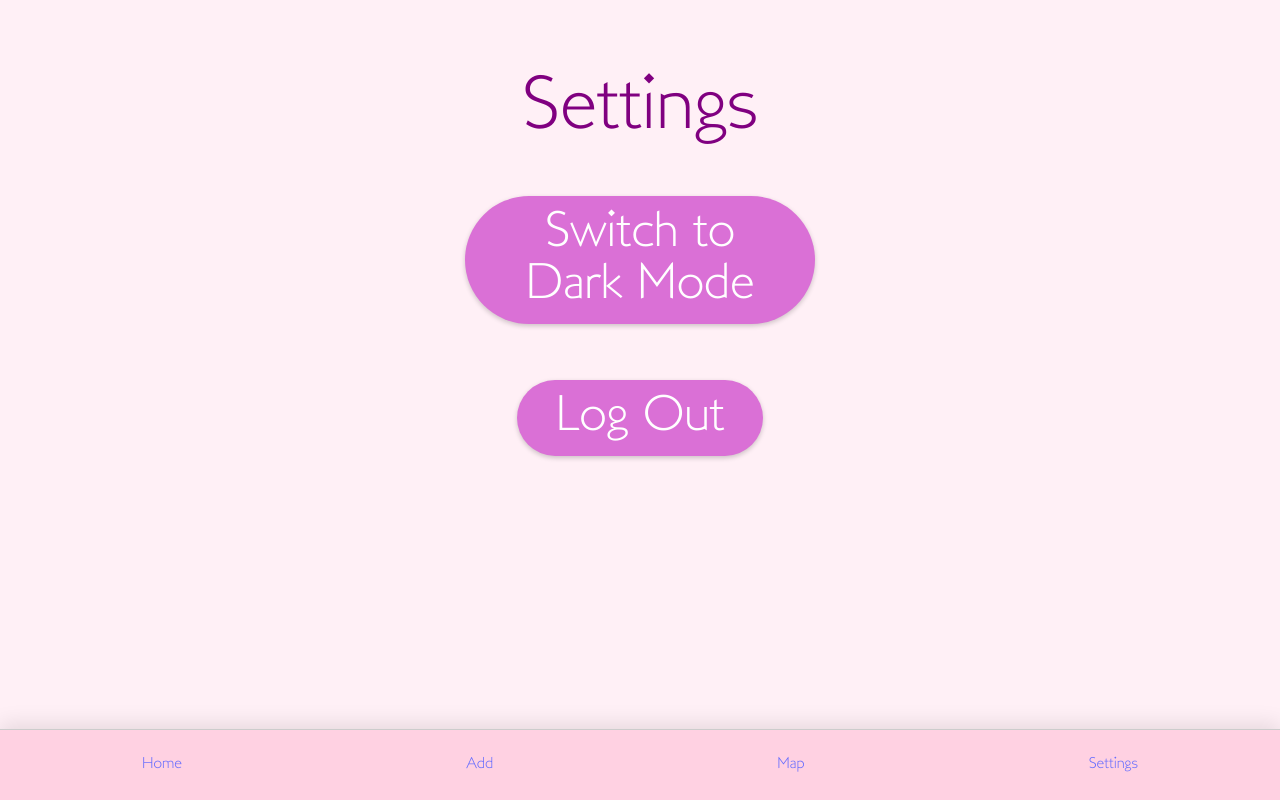
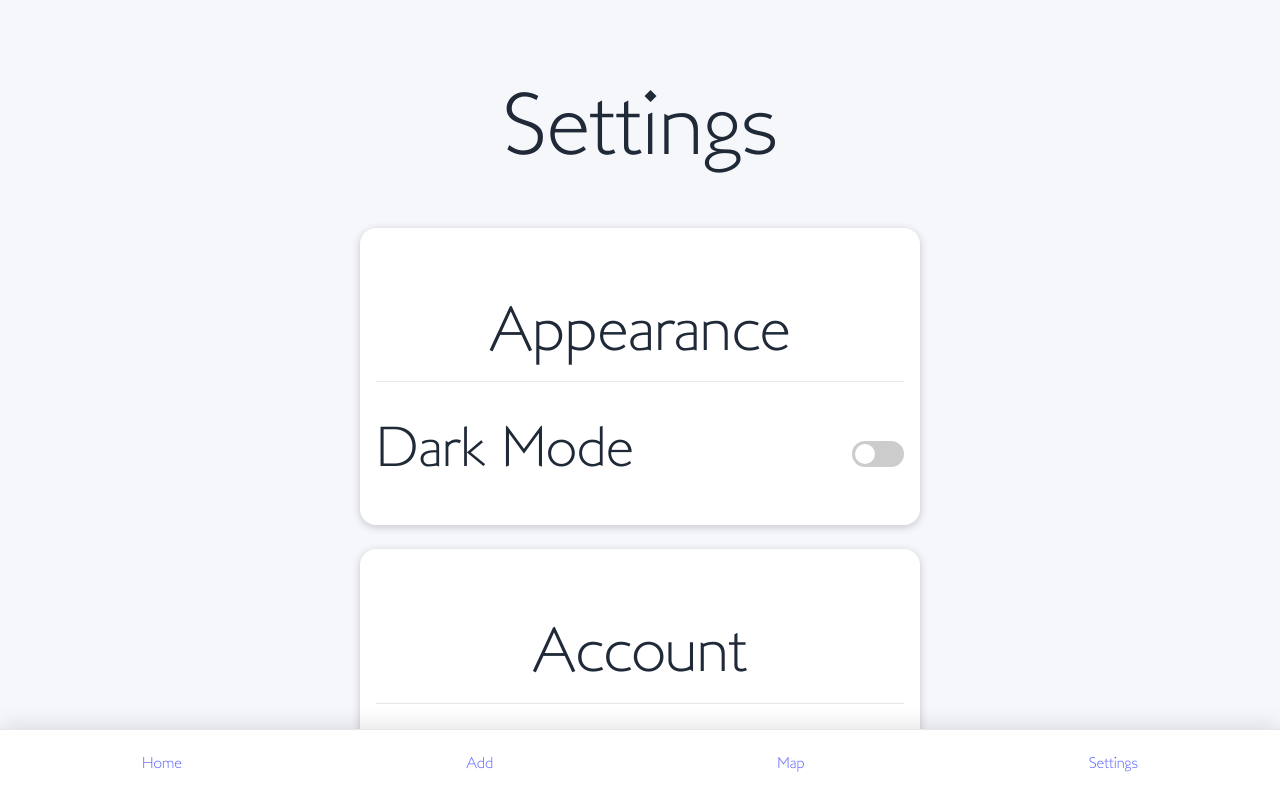
Before and after one commit to DylanBT928/CareBox, a React (Vite) app in the folder carebox-pwa/: page /settings in a window 1280 px wide. Built offline with nearby package versions, Linux system fonts and the light colour scheme; no server answers.

Commit message:
implement dark mode toggle functionality and enhance settings UI

```diff
--- a/carebox-pwa/src/App.tsx
+++ b/carebox-pwa/src/App.tsx
@@ -8,11 +8,29 @@ import Home from "./pages/Home";
 import AddItem from "./pages/AddItem";
 import Map from "./pages/Map";
 import Settings from "./pages/Settings";
-import { useEffect, useState } from "react";
+import { useState, useEffect } from "react";
+import "./App.css";
 
 function AppRoutes() {
   const location = useLocation();
   const showNavbar = !["/", "/signup", "/login"].includes(location.pathname);
+
+  // Add state for dark mode
+  const [darkMode, setDarkMode] = useState(() => {
+    const savedTheme = localStorage.getItem("theme");
+    return savedTheme === "dark";
+  });
+
+  // Update the theme when darkMode changes
+  useEffect(() => {
+    if (darkMode) {
+      document.documentElement.setAttribute("data-theme", "dark");
+      localStorage.setItem("theme", "dark");
+    } else {
+      document.documentElement.removeAttribute("data-theme");
+      localStorage.setItem("theme", "light");
+    }
+  }, [darkMode]);
 
   const pageVariants = {
     initial: { opacity: 0, y: 20 },
@@ -49,7 +67,12 @@ function AppRoutes() {
               <Route path="/home" element={<Home />} />
               <Route path="/add" element={<AddItem />} />
               <Route path="/map" element={<Map />} />
-              <Route path="/settings" element={<Settings />} />
+              <Route
+                path="/settings"
+                element={
+                  <Settings darkMode={darkMode} setDarkMode={setDarkMode} />
+                }
+              />
             </Routes>
           </motion.div>
         </AnimatePresence>
--- a/carebox-pwa/src/components/ItemCard.css
+++ b/carebox-pwa/src/components/ItemCard.css
@@ -19,12 +19,12 @@
   font-size: 5dvw;
   font-weight: bold;
   margin-bottom: 1dvh;
-  color: #800080;
+  color: #ffbbff;
 }
 
 .subtext {
   font-size: 3.5dvw;
-  color: #555;
+  color: #868686;
 }
 
 .badge {
--- a/carebox-pwa/src/pages/Settings.css
+++ b/carebox-pwa/src/pages/Settings.css
@@ -3,64 +3,124 @@
   min-height: 100dvh;
   max-height: 100dvh;
   width: 100dvw;
-  padding: 1dvw 1dvw 80px;
+  padding: 20px;
   padding-bottom: 90px;
   box-sizing: border-box;
   overflow-y: auto;
   display: flex;
   flex-direction: column;
-  align-items: center;
-  overflow-x: hidden;
+  gap: 24px;
+  max-width: 600px;
+  margin: 0 auto;
 }
 
 .settings-container h1 {
-  font-size: 6dvw;
+  font-size: 7dvw;
   font-weight: bold;
-  margin-bottom: 4dvh;
-  color: var(--text-color, #800080);
+  margin-bottom: 16px;
+  color: var(--text-color);
   width: 100%;
   text-align: center;
 }
 
+.settings-section {
+  background-color: var(--card-bg);
+  border-radius: 16px;
+  padding: 16px;
+  box-shadow: 0 2px 8px var(--shadow-color);
+}
+
+.settings-section h2 {
+  font-size: 5dvw;
+  color: var(--text-color);
+  margin-bottom: 16px;
+  border-bottom: 1px solid var(--border-color);
+  padding-bottom: 8px;
+}
+
 .settings-option {
   display: flex;
-  flex-direction: column;
+  justify-content: space-between;
   align-items: center;
-  width: 100%;
-  margin-bottom: 3dvh;
+  padding: 12px 0;
 }
 
 .setting-label {
-  font-size: 4dvw;
-  font-weight: 600;
+  font-size: 4.5dvw;
   color: var(--text-color);
-  margin-bottom: 1dvh;
 }
 
-.settings-container button {
-  background: var(--button-bg, #da70d6);
-  color: white;
-  font-weight: bold;
-  font-size: 4dvw;
-  padding: 1.5dvh 3dvw;
-  border: none;
-  border-radius: 9999px;
-  margin-bottom: 2dvh;
-  box-shadow: 0 2px 5px var(--shadow-color, rgba(0, 0, 0, 0.2));
-  transition: background 0.2s ease, transform 0.1s ease;
-  cursor: pointer;
+/* Toggle switch */
+.toggle-switch {
+  position: relative;
+  display: inline-block;
+  width: 52px;
+  height: 26px;
 }
 
-.settings-container button:hover {
-  background: var(--button-hover-bg, #c060d6);
-  transform: translateY(-1px);
+.toggle-switch input {
+  opacity: 0;
+  width: 0;
+  height: 0;
 }
 
-.theme-toggle-btn {
-  width: 80%;
-  max-width: 350px;
+.slider {
+  position: absolute;
+  cursor: pointer;
+  top: 0;
+  left: 0;
+  right: 0;
+  bottom: 0;
+  background-color: #ccc;
+  transition: 0.4s;
 }
 
+.slider:before {
+  position: absolute;
+  content: "";
+  height: 20px;
+  width: 20px;
+  left: 3px;
+  bottom: 3px;
+  background-color: white;
+  transition: 0.4s;
+}
+
+input:checked + .slider {
+  background-color: var(--button-bg);
+}
+
+input:checked + .slider:before {
+  transform: translateX(26px);
+}
+
+.slider.round {
+  border-radius: 34px;
+}
+
+.slider.round:before {
+  border-radius: 50%;
+}
+
+/* Logout button */
 .logout-btn {
-  margin-top: 2dvh;
+  background-color: #e53935;
+  color: white;
+  border: none;
+  padding: 12px 24px;
+  border-radius: 25px;
+  font-size: 4.5dvw;
+  font-weight: bold;
+  width: 100%;
+  margin-top: 12px;
+  cursor: pointer;
+  transition: background-color 0.3s;
 }
+
+.logout-btn:hover {
+  background-color: #d32f2f;
+}
+
+.logout-btn:active {
+  transform: scale(0.98);
+}
--- a/carebox-pwa/src/pages/Settings.tsx
+++ b/carebox-pwa/src/pages/Settings.tsx
@@ -1,4 +1,3 @@
-import { useEffect } from "react";
 import { getAuth, signOut } from "firebase/auth";
 import { useNavigate } from "react-router-dom";
 import "./Settings.css";
@@ -8,7 +7,7 @@ interface Props {
   setDarkMode: (value: boolean) => void;
 }
 
-export default function Settings(props: Props) {
+export default function Settings({ darkMode, setDarkMode }: Props) {
   const navigate = useNavigate();
 
   const handleLogout = () => {
@@ -23,21 +22,34 @@ export default function Settings(props: Props) {
   };
 
   const toggleDarkMode = () => {
-    props.setDarkMode(!props.darkMode);
+    setDarkMode(!darkMode);
   };
 
   return (
     <div className="settings-container">
       <h1>Settings</h1>
-      <div className="settings-option">
-        <span className="setting-label"></span>
-        <button onClick={toggleDarkMode} className="theme-toggle-btn">
-          {props.darkMode ? "Switch to Light Mode" : "Switch to Dark Mode"}
+
+      <div className="settings-section">
+        <h2>Appearance</h2>
+        <div className="settings-option">
+          <span className="setting-label">Dark Mode</span>
+          <label className="toggle-switch">
+            <input
+              type="checkbox"
+              checked={darkMode}
+              onChange={toggleDarkMode}
+            />
+            <span className="slider round"></span>
+          </label>
+        </div>
+      </div>
+
+      <div className="settings-section">
+        <h2>Account</h2>
+        <button onClick={handleLogout} className="logout-btn">
+          Log Out
         </button>
       </div>
-      <button onClick={handleLogout} className="logout-btn">
-        Log Out
-      </button>
     </div>
   );
 }
```
